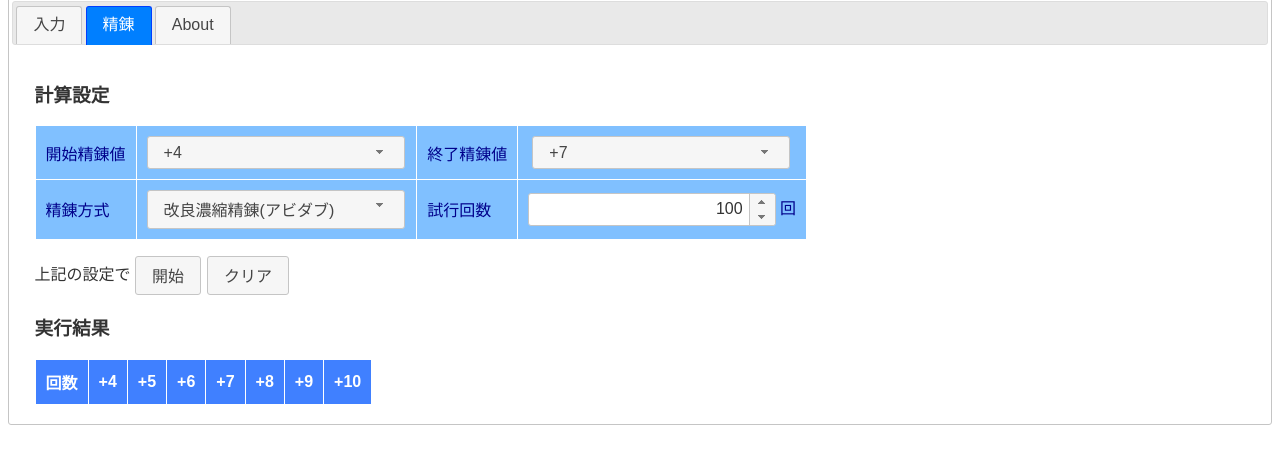
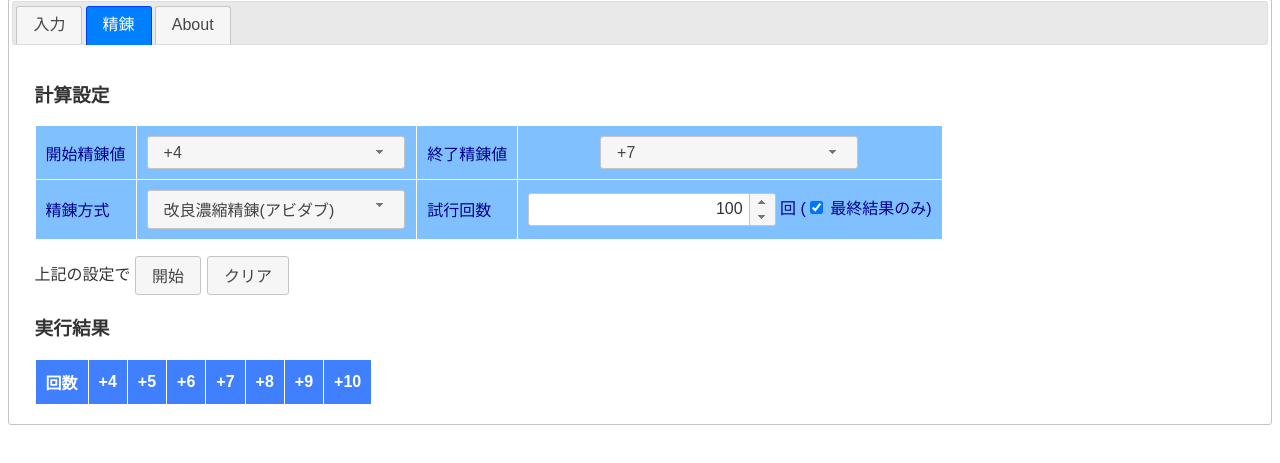
Before and after one commit to full-deviation/rocalc, a plain HTML site: page rotool/RORefine.html in a window 1280 px wide. Both pictures are taken after a click on the tab "精錬". Shown: the part 131-594 px from the top of the page. Drawn offline with Linux system fonts and the light colour scheme.

Commit message:
最終結果のみ表示モード追加

```diff
--- a/rotool/RORefine.html
+++ b/rotool/RORefine.html
@@ -189,7 +189,9 @@
 							</select>
 						</td>
 						<td class="identify">試行回数</td>
-						<td><input id="p_TryCount" class="numeric" value="100"/> 回</td>
+						<td><input id="p_TryCount" class="numeric" value="100"/> 回
+							(<input id="p_OnlyLast" type="checkbox" checked="checked"/> 最終結果のみ)
+						</td>
 					</tr>
 				</tbody>
 			</table>
--- a/rotool/RORefine.js
+++ b/rotool/RORefine.js
@@ -229,6 +229,7 @@ function executeRefine() {
 	var endLevel = parseInt($('#p_EndLevel').val());
 	var refineType = $('#p_RefineType').val(); // Improved: 改良濃縮, Ultimate: 究極, Miracle: ミラクル
 	var tryCount = parseInt($('#p_TryCount').val());
+	var onlyLast = $('#p_OnlyLast').prop('checked');
 
 	// 成功率: 計算方式の関係上+11まで箱を用意する
 	var successRates = [1, 1, 1, 1, 1, 1, 1, 1, 1, 1, 1, 0];
@@ -337,6 +338,7 @@ function executeRefine() {
 			if (nextRates[level] < 0) nextRates[level] = 0;
 		}
 
+		if ((!onlyLast) || (tryCurrent == tryCount)) {
 			// 行を構築
 			var rowData = '<tr>';
 
@@ -351,6 +353,7 @@ function executeRefine() {
 			rowData += '</tr>';
 
 			tbody.append(rowData);
+		}
 
 		// 移し替え
 		currentRates = nextRates;
```
Lines whose indentation alone changed are shown as unchanged.
